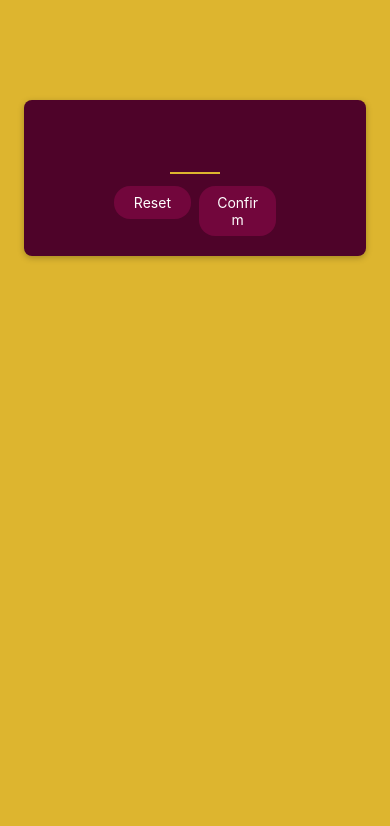
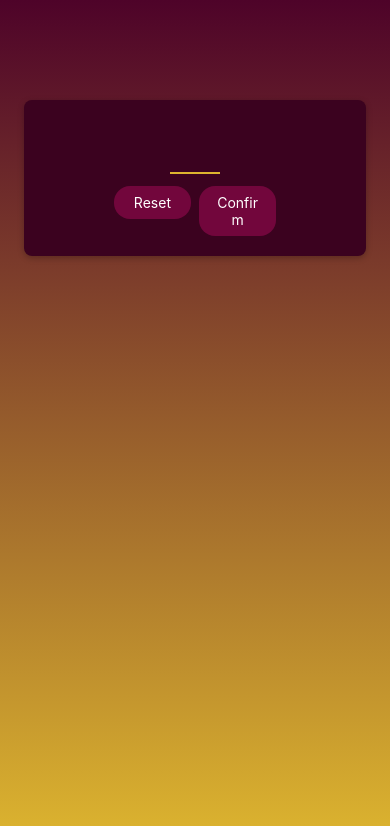
Before and after one commit to khan-yaseen/react-native-game, a React Native app: screen / in a window 390 px wide. Shown: the top 826 px of the page. Built offline with nearby package versions, Linux system fonts and the light colour scheme.

Commit message:
linear gradient

```diff
--- a/App.js
+++ b/App.js
@@ -1,18 +1,18 @@
 import { StyleSheet, View } from 'react-native';
+import { LinearGradient } from 'expo-linear-gradient'
 
 import StartGameScreen from './screens/StartGameScreen'
 
 export default function App() {
   return (
-    <View style={styles.rootScreen}>
+    <LinearGradient colors={['#4e0329', '#ddb52f']} style={styles.rootScreen}>
       <StartGameScreen />
-    </View>
+    </LinearGradient>
   )
 }
 
 const styles = StyleSheet.create({
   rootScreen: {
     flex: 1,
-    backgroundColor: '#ddb52f',
   }
 });
--- a/package.json
+++ b/package.json
@@ -12,7 +12,8 @@
     "expo": "~50.0.11",
     "expo-status-bar": "~1.11.1",
     "react": "18.2.0",
-    "react-native": "0.73.4"
+    "react-native": "0.73.4",
+    "expo-linear-gradient": "~12.7.2"
   },
   "devDependencies": {
     "@babel/core": "^7.20.0"
--- a/screens/StartGameScreen.js
+++ b/screens/StartGameScreen.js
@@ -29,7 +29,7 @@
         marginTop: 100,
         padding: 16,
         marginHorizontal: 24,
-        backgroundColor: '#4e0329',
+        backgroundColor: '#3b021f',
         borderRadius: 8,
         elevation: 4,
         shadowColor: 'black',
```
Also changed, not shown: 1 other file (tests, documents, lock files or other folders).
